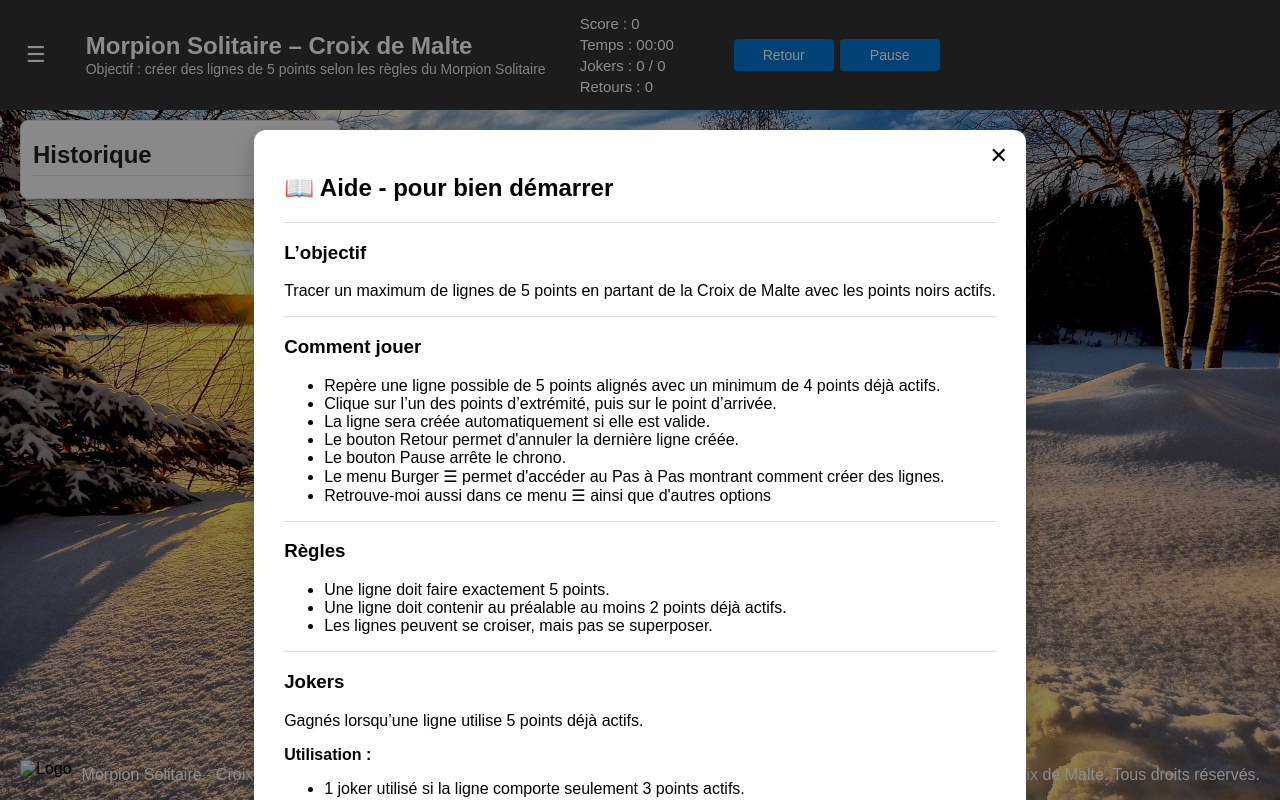
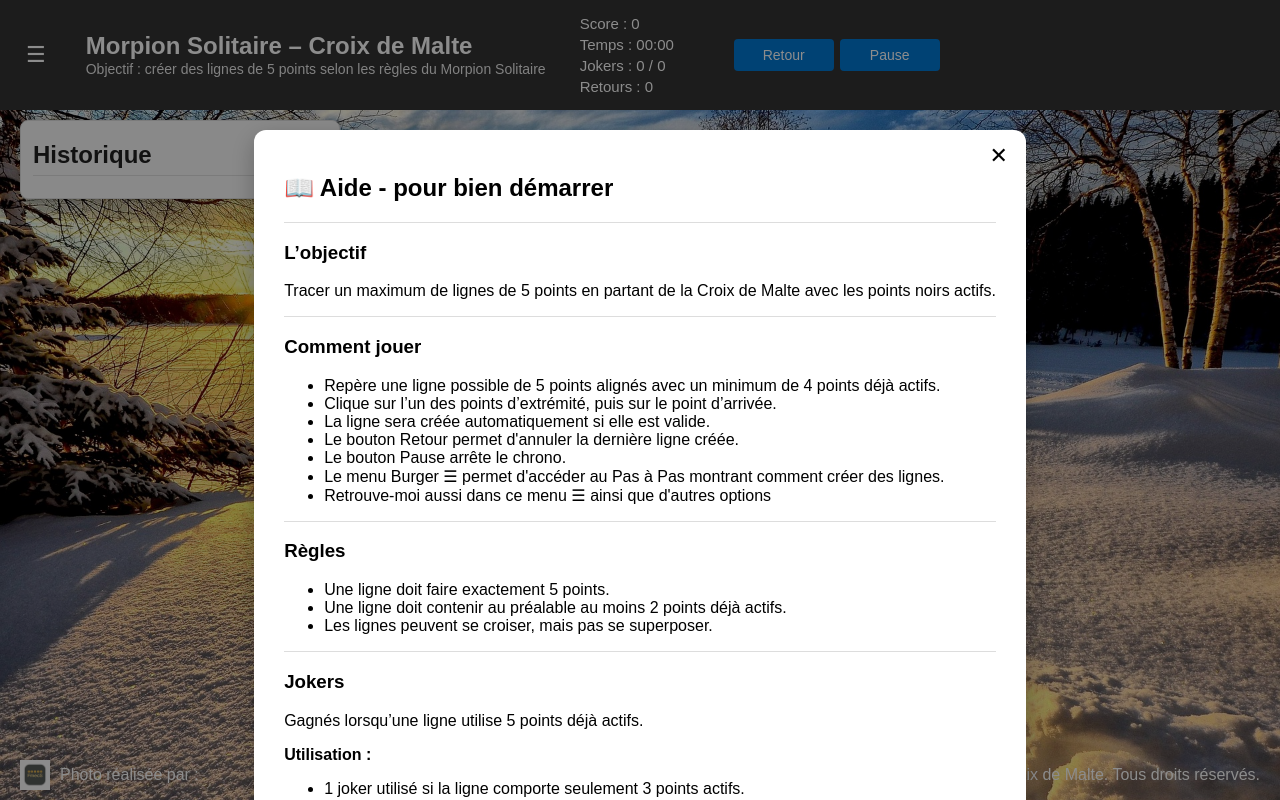
Before and after one commit to fmecs-dad/fmecs-play, a plain HTML site: page croix-de-malte/index.html in a window 1280 px wide. Drawn offline with Linux system fonts and the light colour scheme; no server answers.

Commit message:
Add files via upload

```diff
--- a/croix-de-malte/index.html
+++ b/croix-de-malte/index.html
@@ -1217,9 +1217,9 @@ body {
 </div>
 <footer class="transparent-footer">
   <div class="footer-content">
-    <img src="chemin/vers/ton/logo.png" alt="Logo" class="footer-logo" />
-    <span class="footer-text">Morpion Solitaire - Croix de Malte</span>
-    <a href="https://ton-url.com" class="footer-link">Site Web</a>
+    <img src="images/logo-fmecs.png" alt="Logo" class="footer-logo" />
+    <span class="footer-text">Photo réalisée par :</span>
+    <a href="https://www.artpajeur.alainaudet.com" class="footer-link"></a>
     <span class="footer-copyright">© 2026 Morpion Solitaire - Croix de Malte. Tous droits réservés.</span>
   </div>
 </footer>
```
